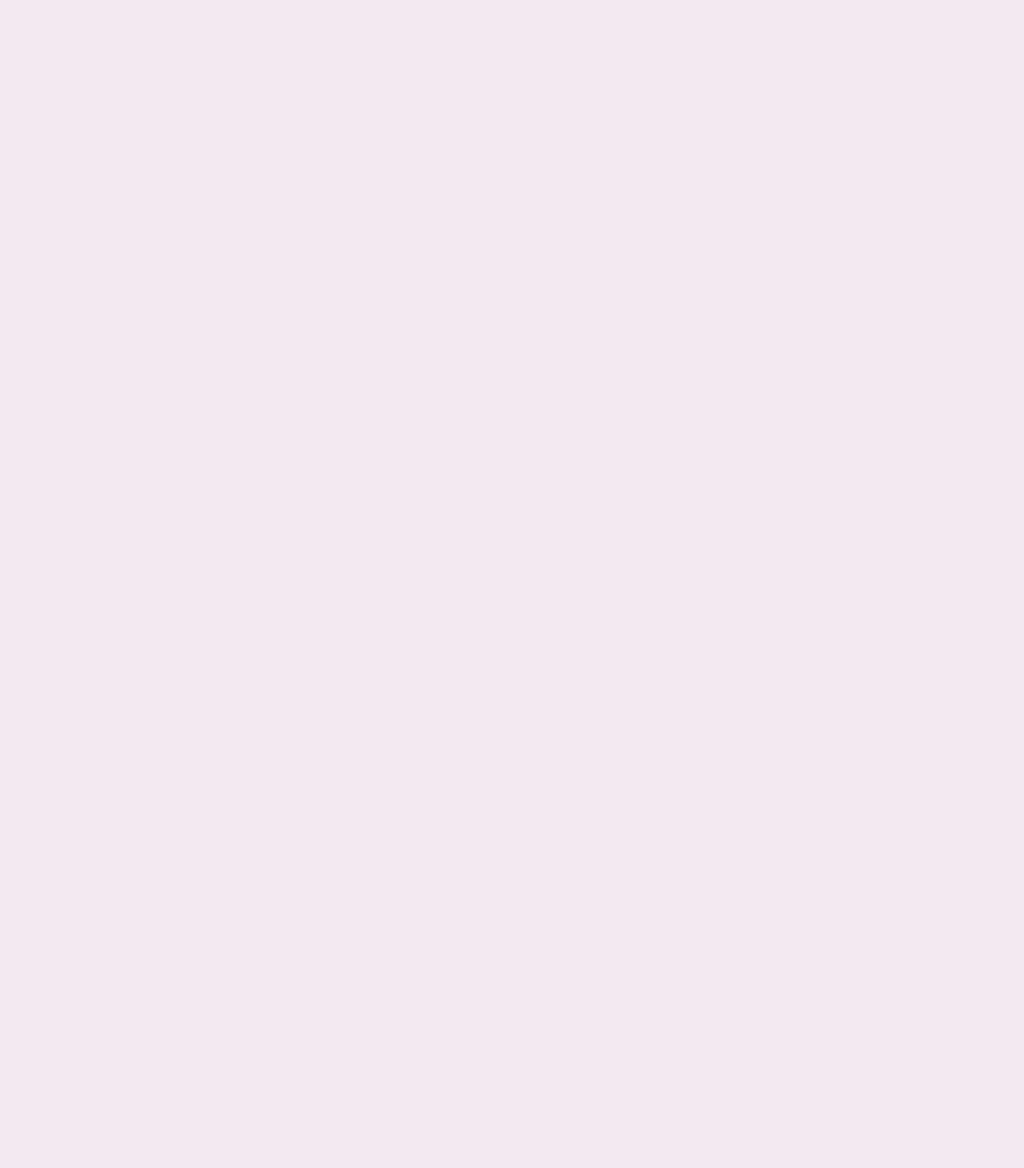
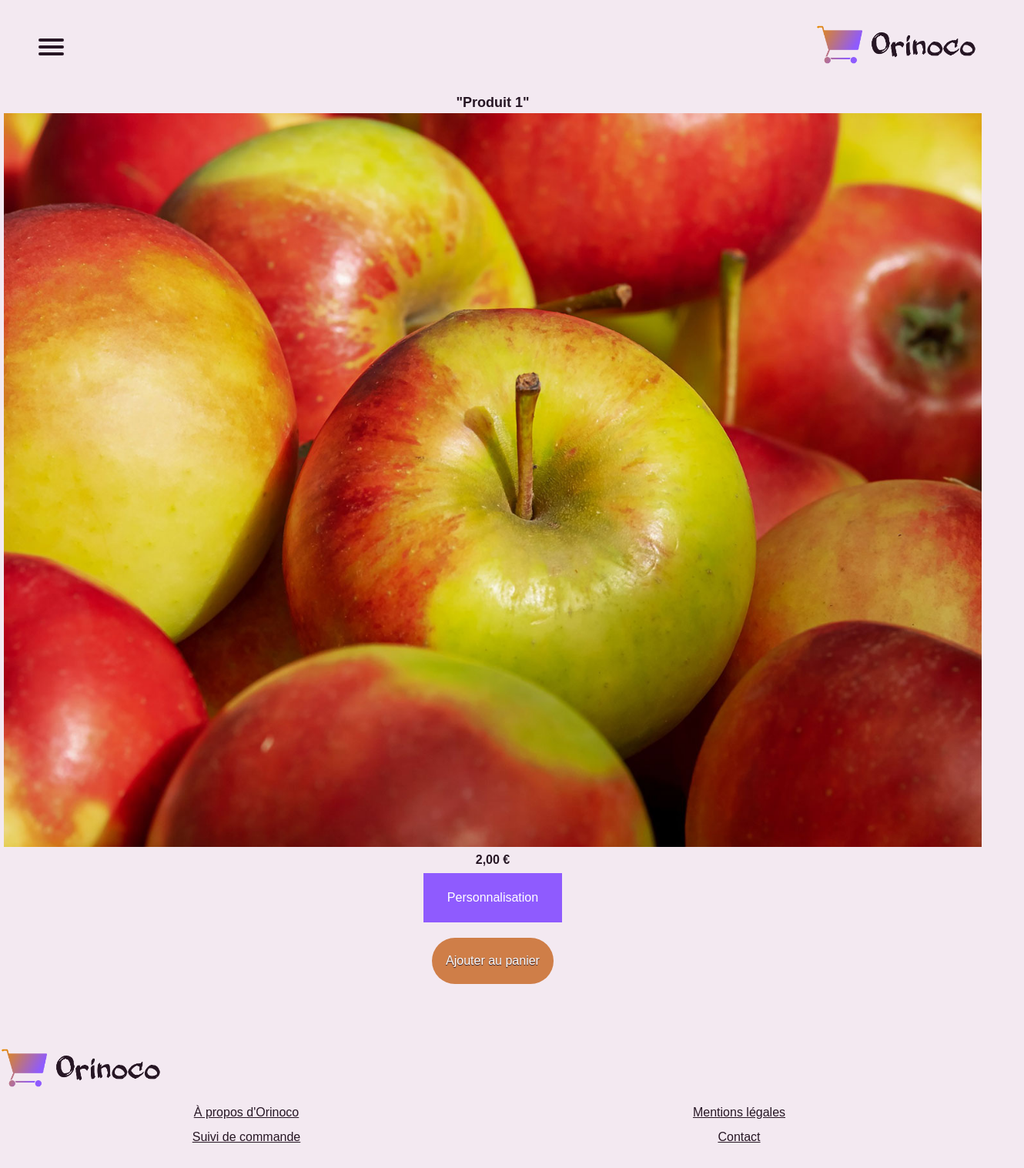
Before and after one commit to DamienJdD/DamienJeanniardduDot_5_07012021, a website: page product.html in a window 1280 px wide. Shown: the whole page at 77% size, 1330 px wide, since content can reach past the window. Before the commit the page ends 800 px from the top, so only its background shows below. Drawn offline with Linux system fonts and the light colour scheme.

Commit message:
feat: Finalisation de la page product.html

```diff
--- a/SASS/components/_buttons.scss
+++ b/SASS/components/_buttons.scss
@@ -0,0 +1,9 @@
+#addtocart {
+  margin: 20px auto;
+  color: #fff;
+  background-color: $color-secondary;
+  border: none;
+  padding: 18px;
+  border-radius: 50px;
+  text-shadow: 0 1px 1px $color-font;
+}
--- /dev/null
+++ b/SASS/components/_dropdown.scss
@@ -0,0 +1,47 @@
+/* basé sur le modèle et les explications de https://www.web-eau.net/blog/comment-realiser-un-menu-deroulant-en-css3 */
+
+#product-info {
+  li {
+    list-style: none !important;
+    color: #fff;
+    padding: 10px;
+    text-decoration: none;
+  }
+  ul {
+    background-color: $color-tertiary;
+    margin: auto;
+    display: block;
+    width: 180px;
+    li {
+      list-style: none;
+      line-height: 44px;
+      text-align: center;
+      background-color: $color-tertiary;
+      a {
+        color: #fff;
+        padding: 10px;
+        text-decoration: none;
+      }
+    }
+  }
+}
+
+#product-info {
+  li:active {
+    border-bottom: 3px #fff solid;
+  }
+}
+
+#product-info ul li ul {
+  display: none;
+} /* rend le menu déroulant caché par défaut */
+
+#product-info ul li:active ul {
+  z-index: 99999;
+  display: list-item !important;
+  position: absolute;
+  margin: 5px 0 0 -10px;
+  li {
+    float: none;
+  }
+}
--- a/SASS/main.scss
+++ b/SASS/main.scss
@@ -5,7 +5,9 @@
 @import "./base/typography";
 @import "./components/buttons";
 @import "./components/hamburger";
+@import "./components/dropdown";
 @import "./layouts/header";
 @import "./layouts/footer";
 @import "./layouts/container";
 @import "./pages/index";
+@import "./pages/product";
--- a/SASS/pages/_index.scss
+++ b/SASS/pages/_index.scss
@@ -1,4 +1,4 @@
-section {
+#index-section {
   margin: 20px auto;
   ul {
     margin: 20px auto;
--- /dev/null
+++ b/SASS/pages/_product.scss
@@ -0,0 +1,11 @@
+#product-info {
+  text-align: center;
+  p {
+    font-weight: bold;
+    margin: 5px;
+  }
+}
+
+#product-section {
+  margin: 0 5px 40px 5px;
+}
--- a/product.html
+++ b/product.html
@@ -14,6 +14,59 @@
 </head>
 
 <body>
+<header>
+    <nav role="navigation">
+        <div id="menuToggle">
+            <input type="checkbox" />
+            <span></span>
+            <span></span>
+            <span></span>
 
+            <ul id="menu">
+                <a href="index.html"><li>Accueil</li></a>
+                <a href="#"><li>Espace client</li></a>
+                <a href="#"><li>Panier</li></a>
+            </ul>
+        </div>
+        <a href="index.html" id="logo">
+            <img src="css/images/logo.webp">
+        </a>
+    </nav>
+</header>
+
+<section id="product-section">
+    <h2>"Produit 1"</h2>
+    <div>
+        <img src="css/images/pomme.jpg" alt="">
+        <div id="product-info">
+            <p>2,00 €</p>
+
+            <ul> <!-- menu déroulant, stylisé dans dropdown.scss -->
+                <li>Personnalisation
+                    <ul>
+                        <li><a href="">Option 1</a></li>
+                        <li><a href="">Option 2</a></li>
+                        <li><a href="">Option 3</a></li>
+                    </ul>
+                </li>
+            </ul>
+
+            <button id="addtocart" type="button">Ajouter au panier</button>
+
+        </div>
+    </div>
+</section>
+
+<footer>
+    <a href="index.html">
+        <img src="css/images/logo.webp">
+    </a>
+    <ul>
+        <a href="#"><li>À propos d'Orinoco</li></a>
+        <a href="#"><li>Mentions légales</li></a>
+        <a href="#"><li>Suivi de commande</li></a>
+        <a href="mailto:"><li>Contact</li></a>
+    </ul>
+</footer>
 </body>
 </html>
```
Also changed, not shown: index.html (+1 -1 lines), CSS/style.css, CSS/style.min.css, SASS/main.css, SASS/main.min.css, 2 other files.
